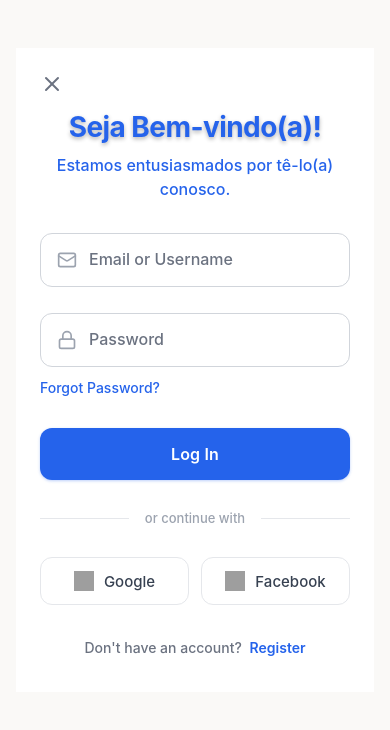
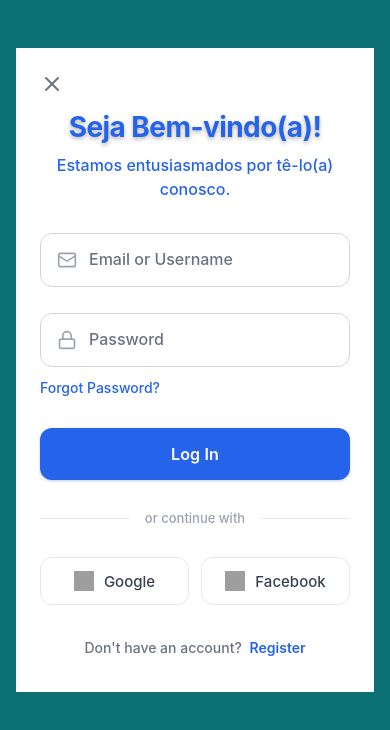
Before and after one commit to mariabernardop63-cell/GOTOUR-GLOBAL-APP, a React (Vite) app: page /login in a window 390 px wide. Shown: the top 730 px of the page. Built offline with nearby package versions, Linux system fonts and the light colour scheme; no server answers; grey boxes are pictures that could not be loaded.

Commit message:
Apply teal #0C7075 background to all auth screens

```diff
--- a/src/pages/ForgotPassword/ForgotPassword.css
+++ b/src/pages/ForgotPassword/ForgotPassword.css
@@ -4,7 +4,7 @@
     align-items: center;
     min-height: 100vh;
     padding: 24px;
-    background: #faf9f7;
+    background: #0C7075;
 }
 
 .forgot-container {
@@ -84,7 +84,7 @@
         padding: 16px;
         align-items: flex-start;
         padding-top: 48px;
-        background: #faf9f7;
+        background: #0C7075;
     }
 
     .forgot-container {
--- a/src/pages/Login/Login.css
+++ b/src/pages/Login/Login.css
@@ -4,7 +4,7 @@
     align-items: center;
     min-height: 100vh;
     padding: 24px;
-    background: #faf9f7;
+    background: #0C7075;
 }
 
 .auth-container {
@@ -145,7 +145,7 @@
         padding: 16px;
         align-items: flex-start;
         padding-top: 48px;
-        background: #faf9f7;
+        background: #0C7075;
     }
 
     .auth-container {
--- a/src/pages/OtpVerification/OtpVerification.css
+++ b/src/pages/OtpVerification/OtpVerification.css
@@ -4,7 +4,7 @@
     align-items: center;
     min-height: 100vh;
     padding: 24px;
-    background: #faf9f7;
+    background: #0C7075;
 }
 
 .otp-container {
@@ -176,7 +176,7 @@
         padding: 16px;
         align-items: flex-start;
         padding-top: 48px;
-        background: #faf9f7;
+        background: #0C7075;
     }
 
     .otp-container {
--- a/src/pages/Signup/Signup.css
+++ b/src/pages/Signup/Signup.css
@@ -5,7 +5,7 @@
     min-height: 100vh;
     padding: 24px;
     padding-top: 60px;
-    background: #faf9f7;
+    background: #0C7075;
 }
 
 .signup-container {
@@ -391,7 +391,7 @@
     .signup-page {
         padding: 16px;
         padding-top: 80px;
-        background: #faf9f7;
+        background: #0C7075;
     }
 
     .signup-container {
```
